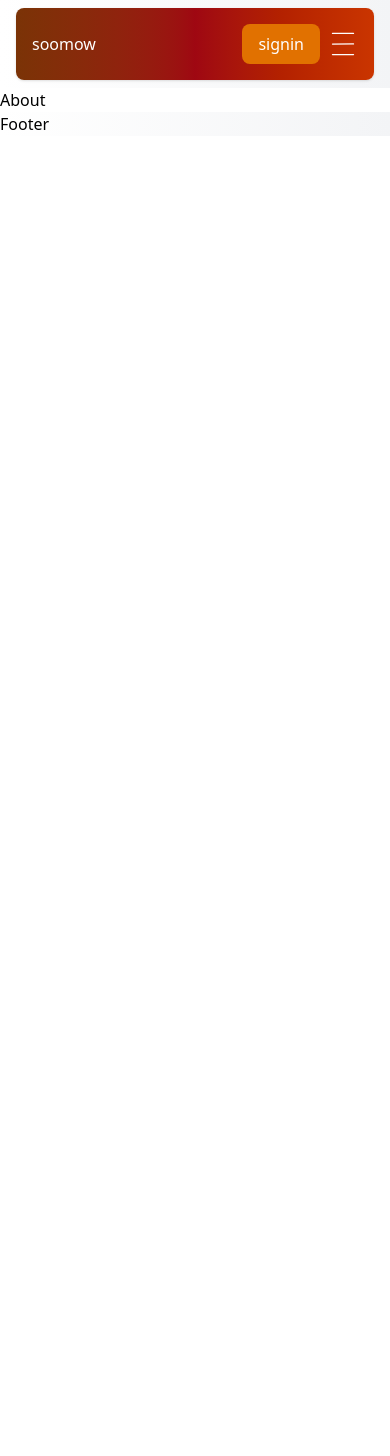
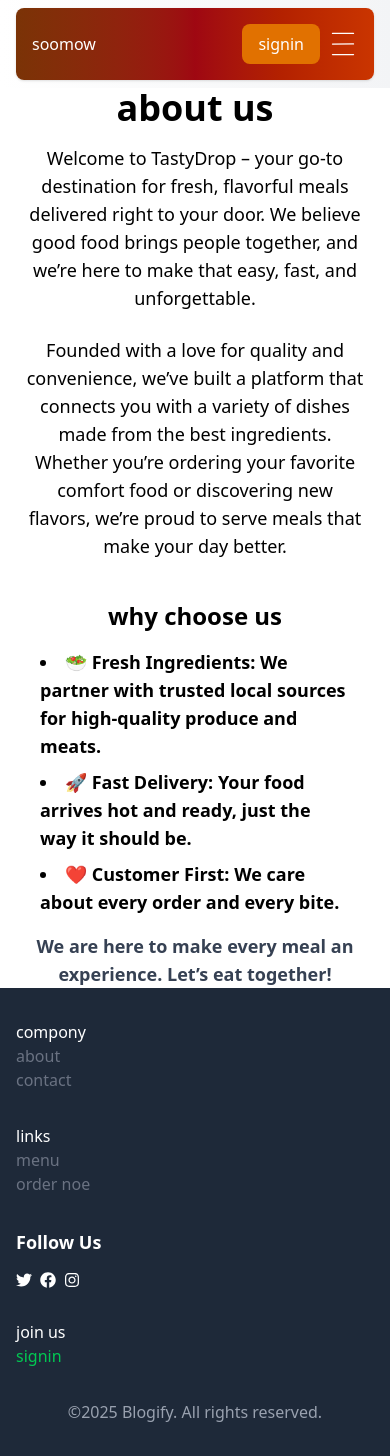
Before and after one commit to axmedjaa/react-project, a React (Vite) app: page /about in a window 390 px wide. Before the commit the page ends 844 px from the top, so only its background shows below. Built offline with nearby package versions, Linux system fonts and the light colour scheme; no server answers.

Commit message:
added home page and about bageand footer

```diff
--- a/src/pages/About.jsx
+++ b/src/pages/About.jsx
@@ -1,7 +1,29 @@
-
 const About = () => {
   return (
-    <div>About</div>
+    <div className="min-h-screen flex justify-center items-center bg-white">
+      <div className="max-w-4xl mx-auto px-6 md:px-12">
+        <h1 className="text-4xl font-bold text-center mb-4">about us</h1>
+        <p className="text-lg mb-6 text-center">Welcome to TastyDrop – your go-to destination for fresh, flavorful meals delivered right to your door. We believe good food brings people together, and we’re here to make that easy, fast, and unforgettable.</p>
+        <p className="text-lg mb-6 text-center">Founded with a love for quality and convenience, we’ve built a platform that connects you with a variety of dishes made from the best ingredients. Whether you’re ordering your favorite comfort food or discovering new flavors, we’re proud to serve meals that make your day better.</p>
+        <h2 className="text-2xl text-center font-semibold mt-10 mb-4">why choose us</h2>
+        <ul className="list-disc list-inside text-lg space-y-2 mb-4 px-4">
+          <li className="hover:text-orange-500 transition-colors duration-300">
+            <span className="font-semibold">🥗 Fresh Ingredients: We partner with trusted local sources for high-quality produce and meats.</span>
+          </li>
+          <li className="hover:text-orange-500 transition-colors duration-300">
+          <span className="font-semibold">🚀 Fast Delivery: Your food arrives hot and ready, just the way it should be.</span>
+          </li>
+          <li className="hover:text-orange-500 transition-colors duration-300">
+          <span className="font-semibold">❤️ Customer First: We care about every order and every bite.</span>
+          </li>
+        </ul>
+        <div className="text-center">
+          <p className="text-lg font-semibold text-gray-700">
+            We are here to make every meal an experience. Let’s eat together!
+          </p>
+        </div>
+      </div>
+    </div>
   )
 }
 
--- a/src/pages/Footer.jsx
+++ b/src/pages/Footer.jsx
@@ -1,6 +1,43 @@
+import { FaFacebook, FaInstagram, FaTwitter } from "react-icons/fa"
+import { Link } from "react-router"
+
 const Footer = () => {
   return (
-    <div className="h-full bg-gradient-to-r from-white to-gray-100">Footer</div>
+    <footer className="bg-gray-800 text-white py-8">
+       <div className="max-w-7xl mx-auto px-4">
+       <div className="grid grid-cols-1 sm:grid-cols-2 lg:grid-cols-4 gap-8">
+        {/* contact */}
+       <div className="flex flex-col">
+        <h2 text-lg font-semibold mb-4>compony</h2>
+        <Link className="hover:underline text-gray-500" to="/about">about</Link>
+        <Link className="hover:underline text-gray-500" to="/contact">contact</Link>
+       </div>
+       {/* link */}
+       <div className="flex flex-col">
+          <h3>links</h3>
+          <Link className="hover:underline text-gray-500" to="/products">menu</Link>
+          <Link className="hover:underline text-gray-500" to="/products">order noe</Link>
+        </div>
+        {/* social */}
+        <div>
+        <h3 className="text-lg font-semibold mb-4">Follow Us</h3>
+        <div className="flex gap-2">
+        <FaTwitter/>
+        <FaFacebook/>
+        <FaInstagram/>
+        </div>
+        </div>
+        {/* join us */}
+        <div>
+          <h3>join us</h3>
+          <Link className="text-green-500" to="signin">signin</Link>
+        </div>
+        </div>
+        <p className="mt-8 text-center text-base text-gray-400">
+          &copy;{new Date().getFullYear()} Blogify. All rights reserved.
+        </p>
+        </div>
+    </footer>
   )
 }
 
--- a/src/pages/Home.jsx
+++ b/src/pages/Home.jsx
@@ -1,8 +1,134 @@
+import { Link } from "react-router";
+import { supabase } from "../lib/supabase";
+import { useEffect, useState } from "react";
 
 const Home = () => {
+  const [featureItems, setfeatureItems] = useState([]);
+  const choose = [
+    {
+      icon: "🍽️",
+      title: "Fresh Ingredients",
+      desc: "Only the best for every dish.",
+    },
+    {
+      icon: "⏱️",
+      title: "Fast Delivery",
+      desc: "Delivered to your door quickly.",
+    },
+    { icon: "⭐", title: "Top Rated", desc: "Loved by customers like you." },
+    { icon: "💳", title: "Easy Payments", desc: "Simple and secure checkout." },
+  ];
+  useEffect(() => {
+    fetchItem();
+  }, []);
+  const fetchItem = async () => {
+    const { data, error } = await supabase.from("add").select("*").limit(4);
+    if (error) throw error;
+    setfeatureItems(data);
+  };
   return (
-    <div>Home</div>
-  )
-}
+    <div className=" bg-white">
+      {/* hero section */}
+      <section
+        className="min-h-96 w-[95%] mx-auto relative flex items-center justify-center px-4  bg-cover bg-center "
+        style={{
+          backgroundImage:
+            'url("https://images.unsplash.com/photo-1600891964599-f61ba0e24092?auto=format&fit=crop&w=1470&q=80")',
+        }}
+      >
+        <div className="absolute inset-0 bg-gradient-to-r from-white/10 to-gray-100/10"></div>
+        <div className="w-full flex flex-col justify-center items-center p-10 text-center">
+          <h1 className="text-4xl text-white sm:text-5xl font-bold mb-4">
+            Delicious Starts Here
+          </h1>
+          <p className="text-lg  text-white sm:text-xl mb-6">
+            Explore tasty meals delivered fresh to your door.
+          </p>
+          <Link
+            to="/products"
+            className="bg-orange-500 text-white px-6 py-3 rounded-2xl text-lg font-medium hover:bg-orange-600 transition"
+          >
+            Browse Menu
+          </Link>
+        </div>
+      </section>
+      {/* why chooseUs */}
+      <section className="py-16 px-4 bg-white">
+        <h2 className="text-3xl font-bold text-center text-gray-800 mb-6">
+          Why Choose Us
+        </h2>
+        <div className="grid grid-cols-1 sm:grid-cols-2 md:grid-cols-4 gap-4 max-w-6xl mx-auto">
+          {choose.map((item, index) => (
+            <div className="text-center transform transition duration-300 hover:scale-125" key={index}>
+              <div className="text-4xl text-orange-500 mb-2">{item.icon}</div>
+              <h3 className="font-semibold text-lg ">{item.title}</h3>
+              <p className="text-sm text-gray-600 mt-1">{item.desc}</p>
+            </div>
+          ))}
+        </div>
+      </section>
+      {/* feuturedImage */}
+      <section className="py-16 px-4 bg-gray-50">
+        <h2 className="text-3xl font-bold text-center text-gray-800 mb-6">
+          Featured Meals
+        </h2>
+        <Link
+          className="block text-right text-lg text-orange-600 hover:underline font-semibold pr-4 mb-4 "
+        to="/products">view all</Link>
+        <div className="grid grid-cols-1 sm:grid-cols-2 md:grid-cols-3 lg:grid-cols-4 gap-2">
+          {featureItems.map((item) => (
+            <Link to={`/product/${item.id}`} className="bg-white rounded-lg shadow-sm p-4 transform transition duration-300 hover:scale-105 hover:shadow-md">
+              <img
+                src={item.image_url}
+                alt=""
+                className="w-full h-48 object-cover"
+              />
+              <div className="flex justify-between p-4">
+                <h3 className="text-xl font-semibold text-gray-800">{item.name}</h3>
+                <p  className="text-orange-500 font-medium text-lg mt-1">${item.price}</p>
+              </div>
+            </Link>
+          ))}
+        </div>
+      </section>
+      {/* how it works */}
+      <section>
+        <h2 className="text-3xl font-bold text-center text-gray-800 mb-6">
+          How It Works
+        </h2>
+        <div className="grid grid-cols-1 sm:grid-cols-3 gap-8 max-w-5xl mx-auto text-center mb-2">
+          <div>
+            <div className="text-5xl mb-3">📱</div>
+            <h4 className="text-xl font-semibold">1. Choose Your Meal</h4>
+            <p className="text-sm text-gray-600 mt-2">
+              Browse our menu and pick what you love.
+            </p>
+          </div>
+          <div>
+            <div className="text-5xl mb-3">🛵</div>
+            <h4 className="text-xl font-semibold">2. Place Your Order</h4>
+            <p className="text-sm text-gray-600 mt-2">
+              Easy checkout with secure payment.
+            </p>
+          </div>
+          <div>
+            <div className="text-5xl mb-3">😋</div>
+            <h4 className="text-xl font-semibold">3. Enjoy Your Meal</h4>
+            <p className="text-sm text-gray-600 mt-2">
+              Fresh, hot food delivered fast to you.
+            </p>
+          </div>
+        </div>
+      </section>
+       {/* Testimonials */}
+       <section className="py-16 px-4 bg-gray-100">
+       <h2 className="text-3xl font-bold text-center text-gray-800 mb-6">What Our Customers Say</h2>
+        <div className="max-w-4xl mx-auto text-center text-gray-700 italic">
+          <p className="text-lg">“This is hands down the best food delivery I've ever tried! Fresh, hot, and always on time.”</p>
+        </div>
+       </section>
+    </div>
+  );
+};
 
-export default Home
+export default Home;
--- a/src/pages/ManageAds.jsx
+++ b/src/pages/ManageAds.jsx
@@ -45,6 +45,13 @@ const ManageAds = () => {
 
     }
   }
+  if(isLoading){
+    return(
+    <div className="min-h-screen flex items-center justify-center">
+    <div className="animate-spin rounded-full h-12 w-12 border-t-2 border-b-2 border-orange-500"></div>
+</div>
+)
+}
   return (
     <div className="min-h-screen bg-white py-4 px-6">
       {/* manage */}
```
